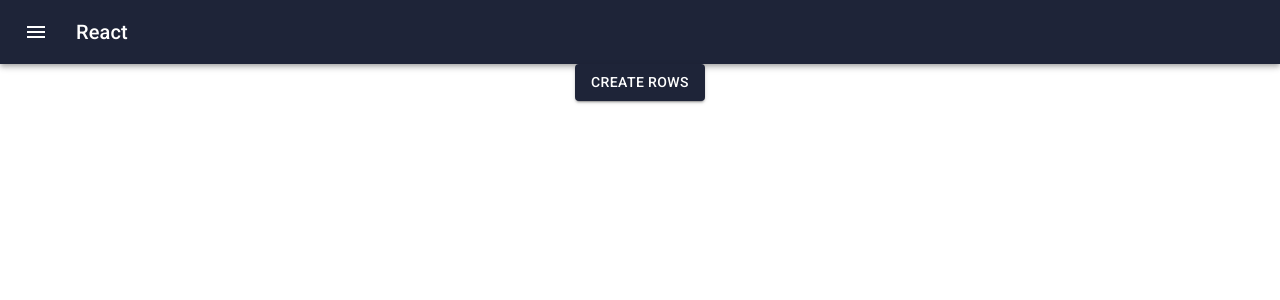
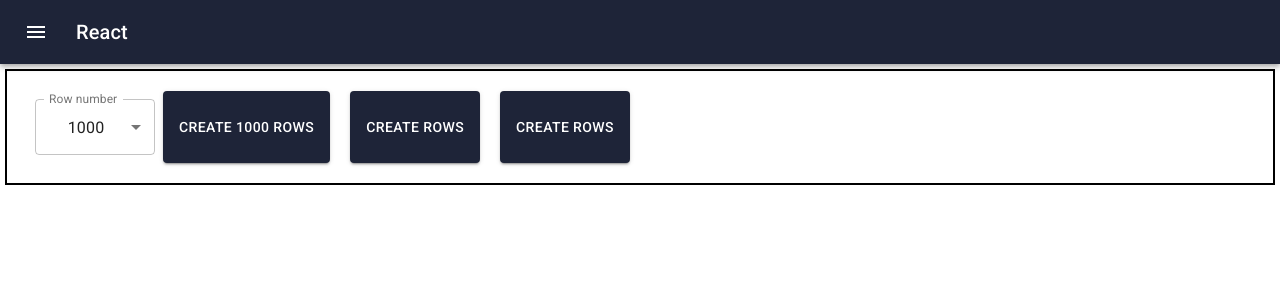
Before and after one commit to TheMadMattt/MasterThesis, a React (Create React App) app in the folder Frontend/frameworks/reactjs/: page /benchmarks/lifecycle-crud in a window 1280 px wide. Shown: the top 300 px of the page. Built offline with nearby package versions, Linux system fonts and the light colour scheme.

Commit message:
creating lifecycle benchmark

```diff
--- a/Frontend/frameworks/reactjs/src/components/User.jsx
+++ b/Frontend/frameworks/reactjs/src/components/DummyDataDisplay.jsx
@@ -2,7 +2,7 @@ import React from 'react';
 import DoneIcon from '@material-ui/icons/Done';
 import ClearIcon from '@material-ui/icons/Clear';
 
-export const Functional = ({ id, title, description, completed }) => {
+export const DummyDataDisplay = ({ id, title, description, completed }) => {
 
     return (
         <tr>
--- a/Frontend/frameworks/reactjs/src/index.css
+++ b/Frontend/frameworks/reactjs/src/index.css
@@ -17,3 +17,38 @@ code {
   font-family: source-code-pro, Menlo, Monaco, Consolas, 'Courier New',
     monospace;
 }
+
+.actions {
+  display: flex;
+  flex-direction: row;
+  flex-wrap: wrap;
+  padding: 20px;
+  border: 2px solid black;
+  margin: 5px;
+}
+
+@media (max-width: 599px) {
+  .actions {
+    flex-direction: column;
+  }
+}
+
+.flex-row {
+  display: flex;
+  flex-direction: row;
+}
+
+.flex-column {
+  display: flex;
+  flex-direction: column;
+}
+
+.flex-space_around-center {
+  justify-content: space-around;
+  align-items: center;
+}
+
+.flex-center {
+  justify-content: center;
+  align-items: center;
+}
--- /dev/null
+++ b/Frontend/frameworks/reactjs/src/pages/LifecycleHooks/LifecycleHooks.css
@@ -0,0 +1,17 @@
+.lifecycle-crud-container {
+    height: 100%;
+}
+
+.ButtonMargin {
+    margin-right: 20px !important;
+}
+
+.result-container {
+    display: flex;
+    flex-wrap: wrap;
+    margin-bottom: 20px;
+}
+
+.selected-dummy-item {
+    text-align: center;
+}
--- a/Frontend/frameworks/reactjs/src/pages/LifecycleHooksBenchmark.jsx
+++ b/Frontend/frameworks/reactjs/src/pages/LifecycleHooks/LifecycleHooksBenchmark.jsx
@@ -1,8 +1,10 @@
 import React, {Component} from "react";
-import {Functional} from "../components/User";
-import Timer from "../utils/Timer";
+import Timer from "../../utils/Timer";
 import {Button} from "@material-ui/core";
-import {buildData} from "../utils/DummyDataService";
+import {buildData} from "../../utils/DummyDataService";
+import {DummyDataDisplay} from "../../components/DummyDataDisplay";
+import "./LifecycleHooks.css";
+import {MatSelect} from "./components/MatSelect";
 
 const Profiler = React.Profiler;
 
@@ -20,6 +22,7 @@ export default class LifecycleHooksBenchmark extends Component {
 
     state = {
         dummyData: [],
+        rowsNumber: 1000
     };
 
     componentDidUpdate(prevProps, prevState, snapshot) {
@@ -60,17 +63,29 @@ export default class LifecycleHooksBenchmark extends Component {
         }
     }
 
+    handleRowsNumberChange(rowsNumber) {
+        this.setState({rowsNumber});
+    }
+
     render() {
         return (
             <div>
-                <div>
+                <div className="actions">
+                    <div>
+                        <MatSelect rowsNumber={this.state.rowsNumber}
+                                   handleChange={(e) => this.handleRowsNumberChange(e.target.value)}/>
+                    </div>
+                    <Button variant="contained" color="primary" className="ButtonMargin"
+                            onClick={() => this.createRows()}>Create {this.state.rowsNumber} rows</Button>
+                    <Button variant="contained" color="primary" className="ButtonMargin"
+                            onClick={() => this.createRows()}>Create rows</Button>
                     <Button variant="contained" color="primary"
                             onClick={() => this.createRows()}>Create rows</Button>
                 </div>
                 <Profiler id="lifecycle" onRender={this.callback}>
                     <table>
                         <tbody>
-                            {this.state.dummyData.map((data) => <Functional {...data} key={data.id} />)}
+                            {this.state.dummyData.map((data) => <DummyDataDisplay {...data} key={data.id} />)}
                         </tbody>
                     </table>
                 </Profiler>
--- /dev/null
+++ b/Frontend/frameworks/reactjs/src/pages/LifecycleHooks/components/MatSelect.jsx
@@ -0,0 +1,28 @@
+import {FormControl, InputLabel, MenuItem, Select} from "@material-ui/core";
+import {makeStyles} from "@material-ui/core/styles";
+
+const useStyles = makeStyles((theme) => ({
+    formControl: {
+        margin: theme.spacing(1),
+        minWidth: 120,
+    },
+}));
+
+export const MatSelect = ({rowsNumber, handleChange}) => {
+    const classes = useStyles();
+
+    return (
+        <FormControl variant="outlined" className={classes.formControl}>
+            <InputLabel>Row number</InputLabel>
+            <Select
+                value={rowsNumber}
+                onChange={handleChange}
+                label="Row number"
+            >
+                <MenuItem value={1000}>1000</MenuItem>
+                <MenuItem value={2000}>2000</MenuItem>
+                <MenuItem value={10000}>10000</MenuItem>
+            </Select>
+        </FormControl>
+    )
+}
--- a/Frontend/frameworks/reactjs/src/pages/RandomUserGeneratorBenchmark.jsx
+++ b/Frontend/frameworks/reactjs/src/pages/RandomUserGeneratorBenchmark.jsx
@@ -4,7 +4,7 @@ let operationStartTime = null
 let operationEndTime = null
 
 const repeats = 1;
-const arraySize = 100;
+const arraySize = 1000;
 
 const componentsToTest = [
     'Component',
--- a/Frontend/frameworks/reactjs/src/routes/Routes.js
+++ b/Frontend/frameworks/reactjs/src/routes/Routes.js
@@ -1,6 +1,6 @@
 import HomeIcon from '@material-ui/icons/Home';
 import Home from "../pages/Home";
-import LifecycleHooksBenchmark from "../pages/LifecycleHooksBenchmark";
+import LifecycleHooksBenchmark from "../pages/LifecycleHooks/LifecycleHooksBenchmark";
 import RandomUserGeneratorBenchmark from "../pages/RandomUserGeneratorBenchmark";
 import JSONPlaceholderBenchmark from "../pages/JSONPlaceholderBenchmark";
 import LocalApiBenchmark from "../pages/LocalApiBenchmark";
```
